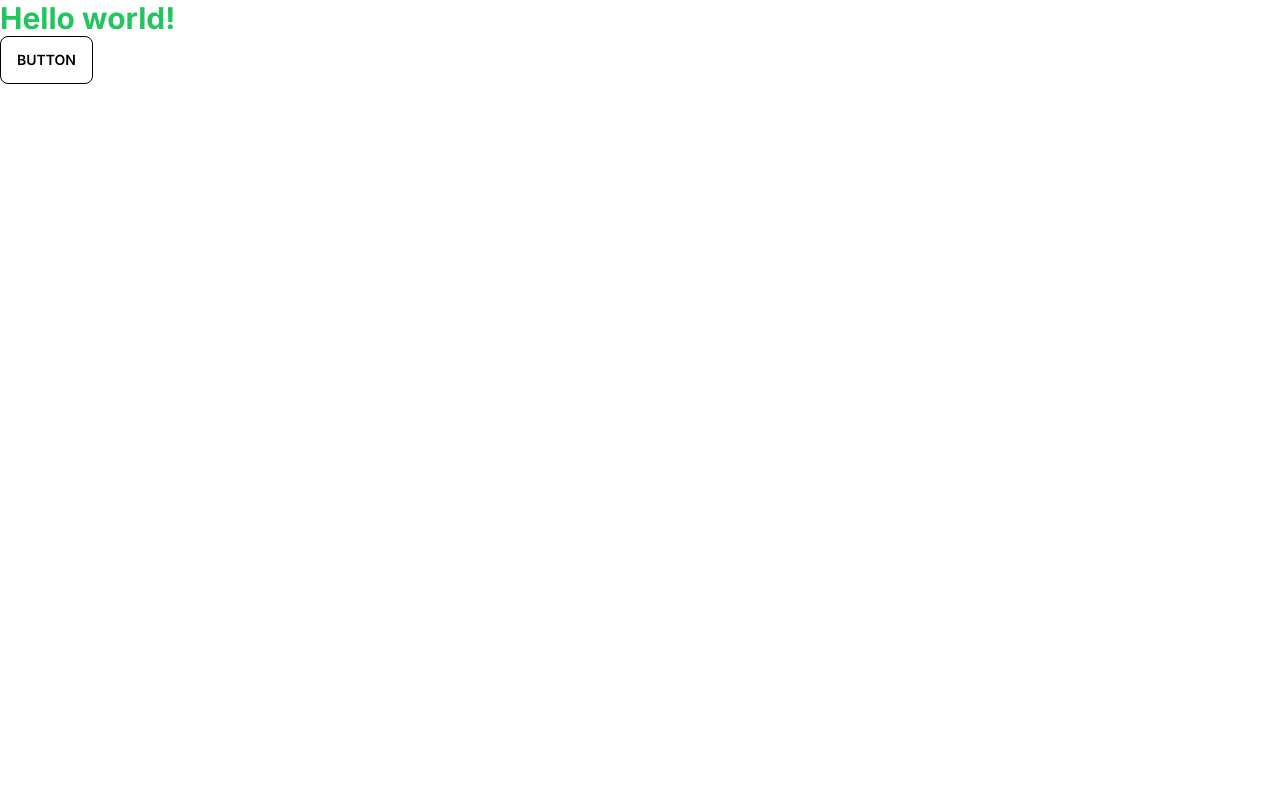
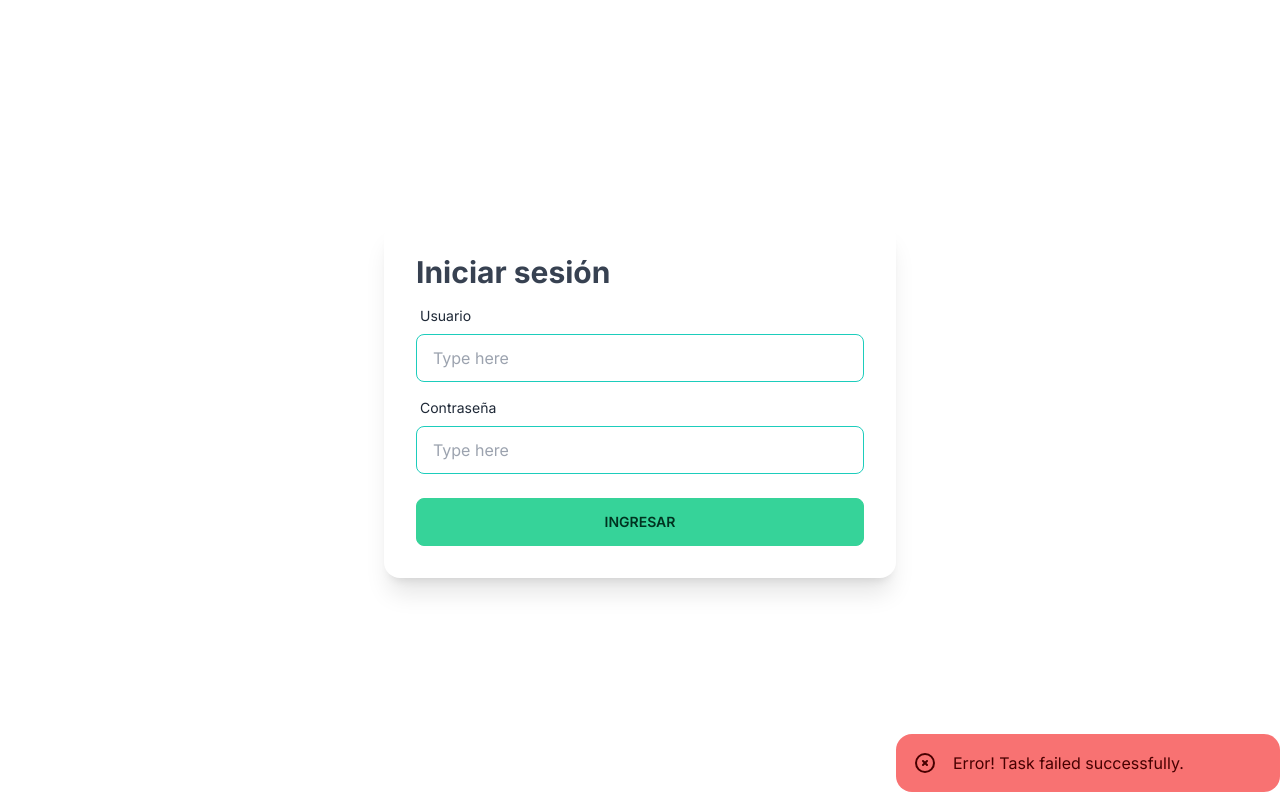
Before and after one commit to Andreseag/app-conexion, a Next.js app: page / in a window 1280 px wide. Built offline with nearby package versions, Linux system fonts and the light colour scheme.

Commit message:
feat: crate modal register :sparkles:

```diff
--- a/package.json
+++ b/package.json
@@ -12,15 +12,19 @@
     "@types/node": "20.5.9",
     "@types/react": "18.2.21",
     "@types/react-dom": "18.2.7",
+    "draft-js": "^0.11.7",
     "eslint": "8.48.0",
     "eslint-config-next": "13.4.19",
     "next": "13.4.19",
     "react": "18.2.0",
+    "react-datepicker": "^4.16.0",
     "react-dom": "18.2.0",
     "typescript": "5.2.2",
     "use-hooks": "2.0.0-rc.5"
   },
   "devDependencies": {
+    "@types/draft-js": "^0.11.12",
+    "@types/react-datepicker": "^4.15.0",
     "autoprefixer": "^10.4.15",
     "daisyui": "^3.6.5",
     "postcss": "^8.4.29",
--- /dev/null
+++ b/src/app/home/layout.tsx
@@ -0,0 +1,22 @@
+export default function RootLayout({
+  children,
+}: {
+  children: React.ReactNode;
+}) {
+  return (
+    <div className="flex justify-center">
+      <div className="w-11/12">
+        <div className="header">
+          <div className="header__container">
+            {/* <div className="avatar">
+              <div className="w-12 rounded-full bg-green-500 text-2xl">
+                <p className="flex justify-center items-center">A</p>
+              </div>
+            </div> */}
+          </div>
+        </div>
+        {children}
+      </div>
+    </div>
+  );
+}
--- /dev/null
+++ b/src/app/home/page.tsx
@@ -0,0 +1,142 @@
+"use client";
+
+import { useState } from "react";
+
+import DatePicker from "react-datepicker";
+import { Editor, EditorState } from "draft-js";
+
+import "draft-js/dist/Draft.css";
+import "react-datepicker/dist/react-datepicker.css";
+
+export default function Login() {
+  const [startDate, setStartDate] = useState(new Date());
+  const [editorState, setEditorState] = useState(() =>
+    EditorState.createEmpty()
+  );
+
+  return (
+    <div className="home">
+      <div className="home__container py-10">
+        <div className="heading flex justify-between">
+          <h1 className="text-2xl font-semibold text-gray-800 mb-4">
+            Listado de noticias
+          </h1>
+          <button
+            className="btn btn-success"
+            onClick={() => (window as any).my_modal_3.showModal()}
+          >
+            Agregar noticia
+          </button>
+        </div>
+
+        <div className="overflow-x-auto">
+          <table className="table">
+            {/* head */}
+            <thead>
+              <tr>
+                <th>Autor</th>
+                <th>Nombre</th>
+                <th>Categoría</th>
+                <th></th>
+                <th></th>
+              </tr>
+            </thead>
+            <tbody>
+              {/* row 1 */}
+              {"."
+                .repeat(20)
+                .split("")
+                .map((_, i) => (
+                  <tr key={i}>
+                    <td>
+                      <div className="flex items-center space-x-3">
+                        <div>
+                          <div className="font-bold">Gabriel Vega</div>
+                        </div>
+                      </div>
+                    </td>
+                    <td>
+                      Nombre noticia
+                      <br />
+                      {/* <span className="badge badge-ghost badge-sm">
+                        Desktop Support Technician
+                      </span> */}
+                    </td>
+                    <td>Politica</td>
+                    <th>
+                      <button className="btn btn-ghost btn-xs">Editar</button>
+                    </th>
+                    <th>
+                      <button className="btn btn-ghost btn-xs">Eliminar</button>
+                    </th>
+                  </tr>
+                ))}
+            </tbody>
+          </table>
+        </div>
+        <button className="btn btn-success mt-4 w-full">Ver más</button>
+      </div>
+
+      {/* Modal */}
+      <dialog id="my_modal_3" className="modal">
+        <div className="modal-box">
+          <form method="dialog">
+            {/* if there is a button in form, it will close the modal */}
+            <button className="btn btn-sm btn-circle btn-ghost absolute right-2 top-2">
+              ✕
+            </button>
+          </form>
+          <h3 className="font-bold text-lg">Agregar noticia</h3>
+          <p className="py-4">Agrega la información para agregar tu noticia</p>
+          <div className="form-add">
+            <div className="form-control w-full">
+              <label className="label">
+                <span className="label-text">Título</span>
+              </label>
+              <input
+                type="text"
+                placeholder="Título de la noticia"
+                className="input input-bordered input-accent w-full"
+              />
+            </div>
+            <div className="form-control">
+              <label className="label">
+                <span className="label-text">Descripción</span>
+              </label>
+              <textarea
+                className="textarea textarea-bordered h-24"
+                placeholder="Descripción de la noticia"
+              ></textarea>
+              <label className="label"></label>
+            </div>
+            <div className="form-control w-full">
+              <label className="label">
+                <span className="label-text">Autor</span>
+              </label>
+              <input
+                type="text"
+                placeholder="Autor de la noticia"
+                className="input input-bordered input-accent w-full"
+              />
+            </div>
+            <div className="form-control w-full">
+              <label className="label">
+                <span className="label-text">Fecha</span>
+              </label>
+              <DatePicker
+                selected={startDate}
+                onChange={(date: any) => setStartDate(date)}
+              />
+            </div>
+
+            <input
+              type="file"
+              className="file-input file-input-bordered w-full my-4 max-w-xs"
+            />
+            <Editor editorState={editorState} onChange={setEditorState} />
+          </div>
+        </div>
+      </dialog>
+    </div>
+  );
+}
--- a/src/app/page.tsx
+++ b/src/app/page.tsx
@@ -1,8 +1,48 @@
-export default function Home() {
+export default function Login() {
   return (
-    <div className="home">
-      <h1 className="text-3xl font-bold text-green-500">Hello world!</h1>
-      <button className="btn btn-primary">Button</button>
+    <div className="login flex justify-center items-center h-screen">
+      <div className="card w-11/12 sm:w-3/4 lg:w-2/5 bg-base-100 shadow-xl">
+        <div className="card-body">
+          <h1 className="text-3xl font-bold text-gray-700">Iniciar sesión</h1>
+          <div className="form-control w-full">
+            <label className="label">
+              <span className="label-text">Usuario</span>
+            </label>
+            <input
+              type="text"
+              placeholder="Type here"
+              className="input input-bordered input-accent w-full"
+            />
+          </div>
+          <div className="form-control w-full">
+            <label className="label">
+              <span className="label-text">Contraseña</span>
+            </label>
+            <input
+              type="password"
+              placeholder="Type here"
+              className="input input-bordered input-accent w-full"
+            />
+          </div>
+          <button className="btn btn-success mt-4 w-full">Ingresar</button>
+        </div>
+      </div>
+      <div className="alert alert-error absolute w-11/12 md:w-96 bottom-2 right-0">
+        <svg
+          xmlns="http://www.w3.org/2000/svg"
+          className="stroke-current shrink-0 h-6 w-6"
+          fill="none"
+          viewBox="0 0 24 24"
+        >
+          <path
+            strokeLinecap="round"
+            strokeLinejoin="round"
+            strokeWidth="2"
+            d="M10 14l2-2m0 0l2-2m-2 2l-2-2m2 2l2 2m7-2a9 9 0 11-18 0 9 9 0 0118 0z"
+          />
+        </svg>
+        <span>Error! Task failed successfully.</span>
+      </div>
     </div>
   );
 }
--- a/tailwind.config.js
+++ b/tailwind.config.js
@@ -4,11 +4,5 @@ module.exports = {
     // Or if using `src` directory:
     "./src/**/*.{js,ts,jsx,tsx,mdx}",
   ],
-  darkMode: "class",
-  important: true,
-  theme: ["dark"],
   plugins: [require("daisyui")],
-  daisyui: {
-    themes: [],
-  },
 }
```
Also changed, not shown: 1 other file (tests, documents, lock files or other folders).
